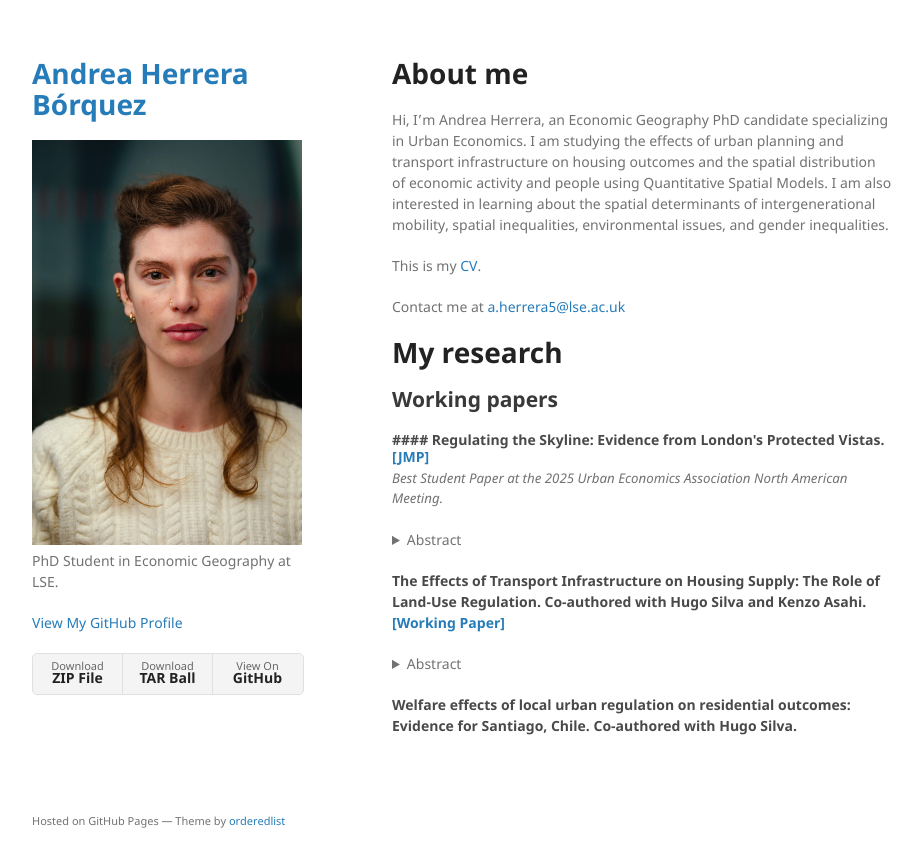
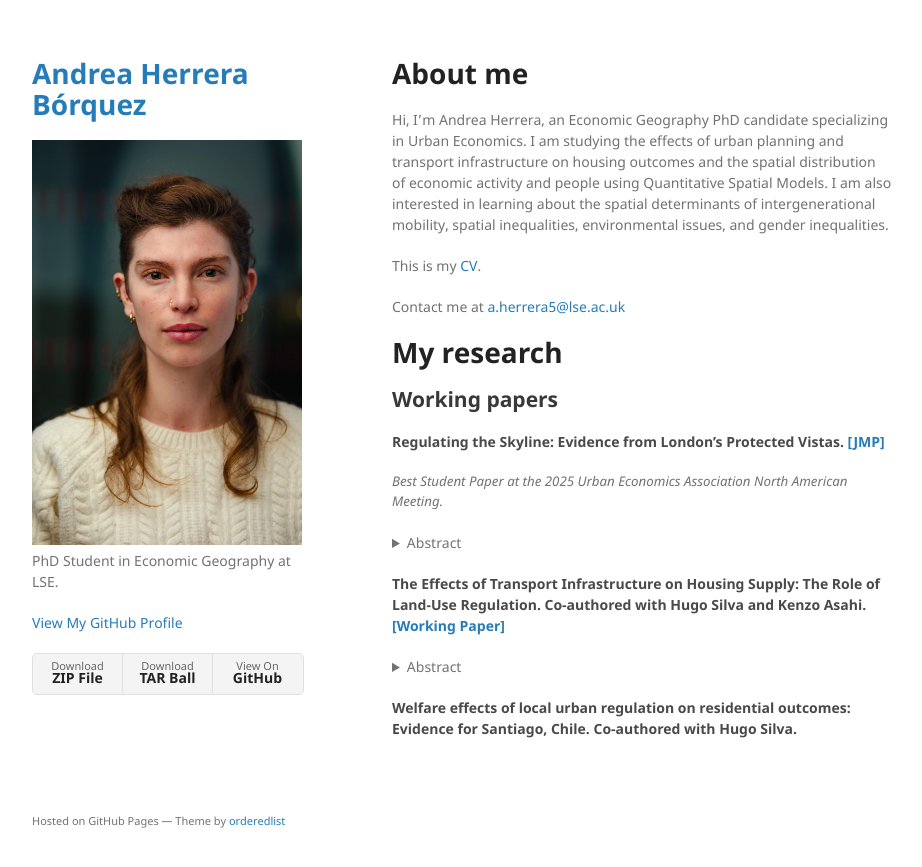
Before and after one commit to aaherrerab/aaherrerab.github.io, a Jekyll site: the page built from index.md, in a window 1280 px wide. Shown: the top 867 px of the page, without its empty margins (178-1100 px from the left). Built offline with Jekyll 4.4.1, drawn with Linux system fonts in a browser that asks for light colours; our own code applies the rules of GitHub Pages for plain Markdown files.

Commit message:
Update index.md

```diff
--- a/index.md
+++ b/index.md
@@ -12,9 +12,7 @@ Hi, I'm Andrea Herrera, an Economic Geography PhD candidate specializing in Urba
 
 # My research
 ## Working papers
-<h4 style="margin:0 0 .2rem 0; line-height:1.25;">
 #### Regulating the Skyline: Evidence from London's Protected Vistas.  <a href="/assets/pdf/london_pv_aaherrerab_jmp.pdf" class="custom-link">[JMP]</a>
-</h4>
 *Best Student Paper at the 2025 Urban Economics Association North American Meeting.*{: style="display:block; margin:.15rem 0; font-size:.95em;"}
 <details class="abstract" style="margin:.25rem 0 1.25rem 0;">
   <summary style="margin:0;">Abstract</summary>
```
